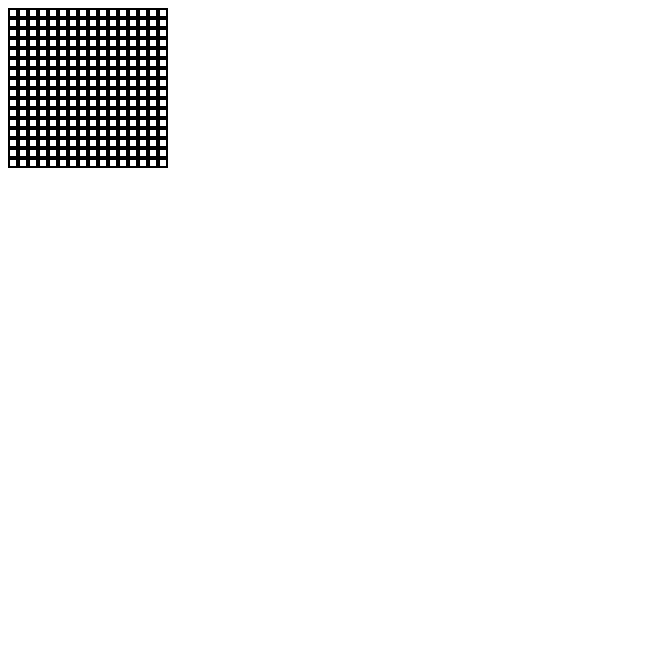
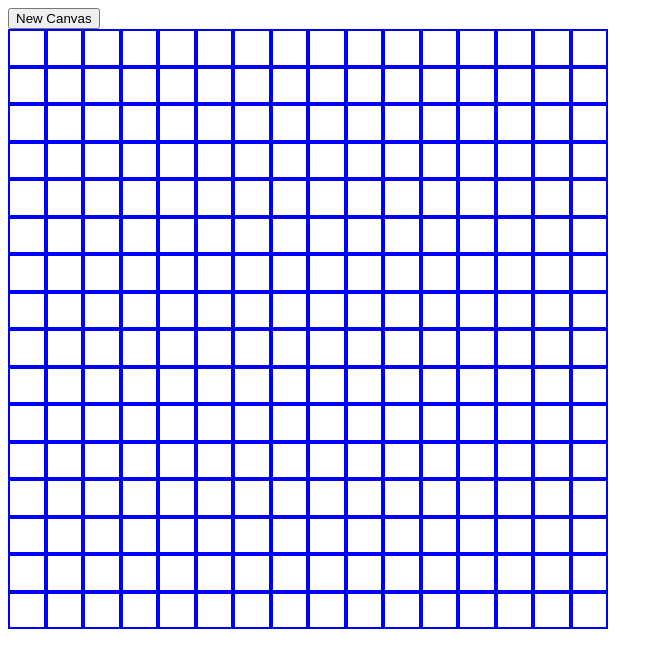
Before and after one commit to NicholasWMurphy/Etch-a-Sketch, a plain HTML site: page index.html in a window 1280 px wide. Shown: the whole page, without its empty margins (0-663 px from the left). Drawn offline with Linux system fonts and the light colour scheme.

Commit message:
created function to make the cells adjustable based on users input

```diff
--- a/index.html
+++ b/index.html
@@ -8,11 +8,8 @@
     <script src="script.js" defer></script>
 </head>
 <body>
-
-    <div id="grid-container">
-
-
-    </div>
+    <button id="refresh-button">New Canvas</button>
+    <div id="grid-container"></div>
 
 
 </body>
--- a/script.js
+++ b/script.js
@@ -1,15 +1,39 @@
-
+const gridSize = 600;
 const container = document.querySelector("#grid-container");
+container.style.width = `${gridSize}px`;
+container.style.height = `${gridSize}px`;
 
 
-    for (let i = 0; i < 256; i++) {
-    const div = document.createElement("div");
-    div.style.width = "10px";
-    div.style.height = "10px";
-    div.style.border = "2px solid black";
-    container.appendChild(div);
 
-    div.onmousemove = (event) => {
-        div.style.backgroundColor = "red";
+    function createGrid(rows, cols) {
+    for (let i = 0; i < rows * cols; i++) {
+    const cells = document.createElement("div");
+    cells.classList.add("cells");
+    cells.style.width = `${gridSize / rows}px`;
+    cells.style.height = `${gridSize / cols}px`;
+    container.appendChild(cells);
+
+    //hover effect
+    cells.onmousemove = () => {
+    cells.style.backgroundColor = "red";
     };
     }
+
+}
+
+ createGrid(16, 16);
+
+         //refreshing canvas when button is pressed
+         const btn = document.querySelector("#refresh-button");
+         btn.addEventListener("click", promptFunction)
+
+
+         function promptFunction () {
+             container.innerHTML = '';
+             var answer = parseInt(prompt("How many squares per side would you like for the new grid?", ""));
+             if (answer >= 100) {
+                var answer = parseInt(prompt("Please enter a value below 100", ""));
+
+             }
+             createGrid(answer, answer);
+             }
--- a/styles.css
+++ b/styles.css
@@ -6,7 +6,26 @@
 #grid-container {
     display: flex;
     flex-wrap: wrap;
-    max-width: 161px;
-    max-height: 163px;
+}
+
+.cells {
+    border: 2px solid blue;
 
 }
+
+
+
+.new-container {
+    display: flex;
+    flex-wrap: wrap;
+    max-width: 500px;
+    max-height: 500px;
+
+}
+.newDiv {
+    border: 2px solid blue;
+    flex: 1 1 auto;
+    min-width: 31.25px;
+    min-height: 31.25px;
+
+}
```
